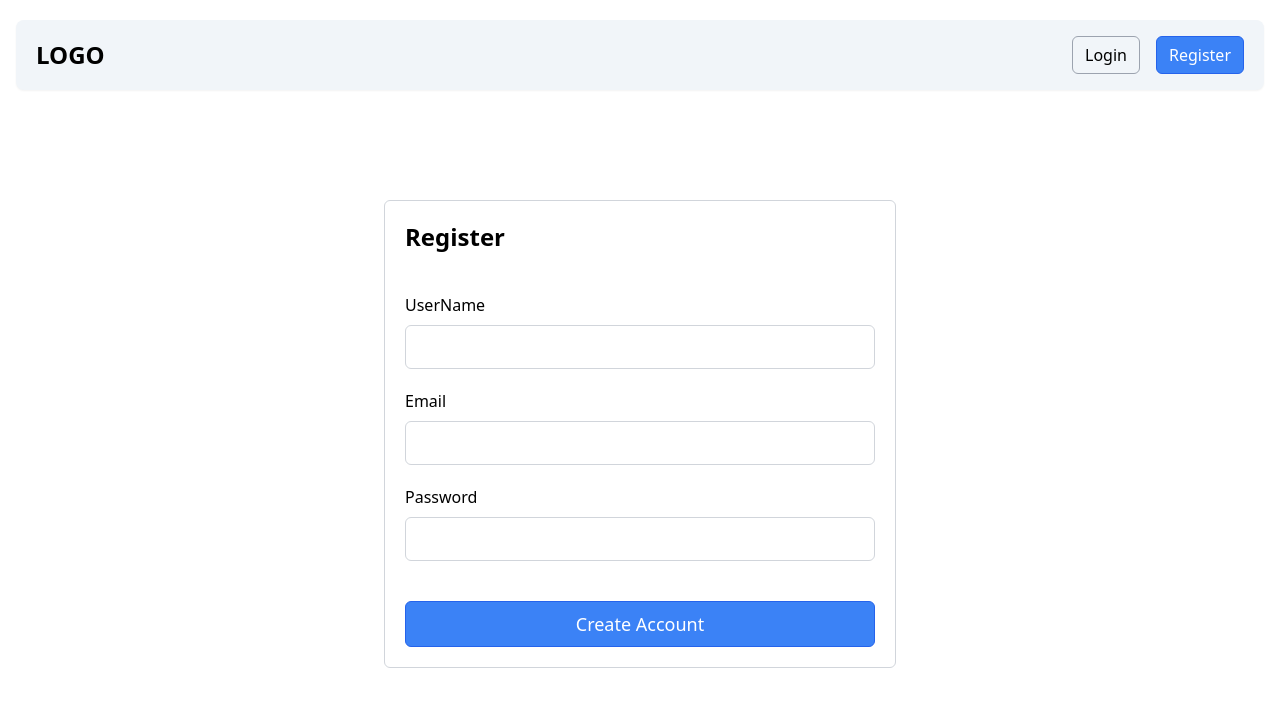
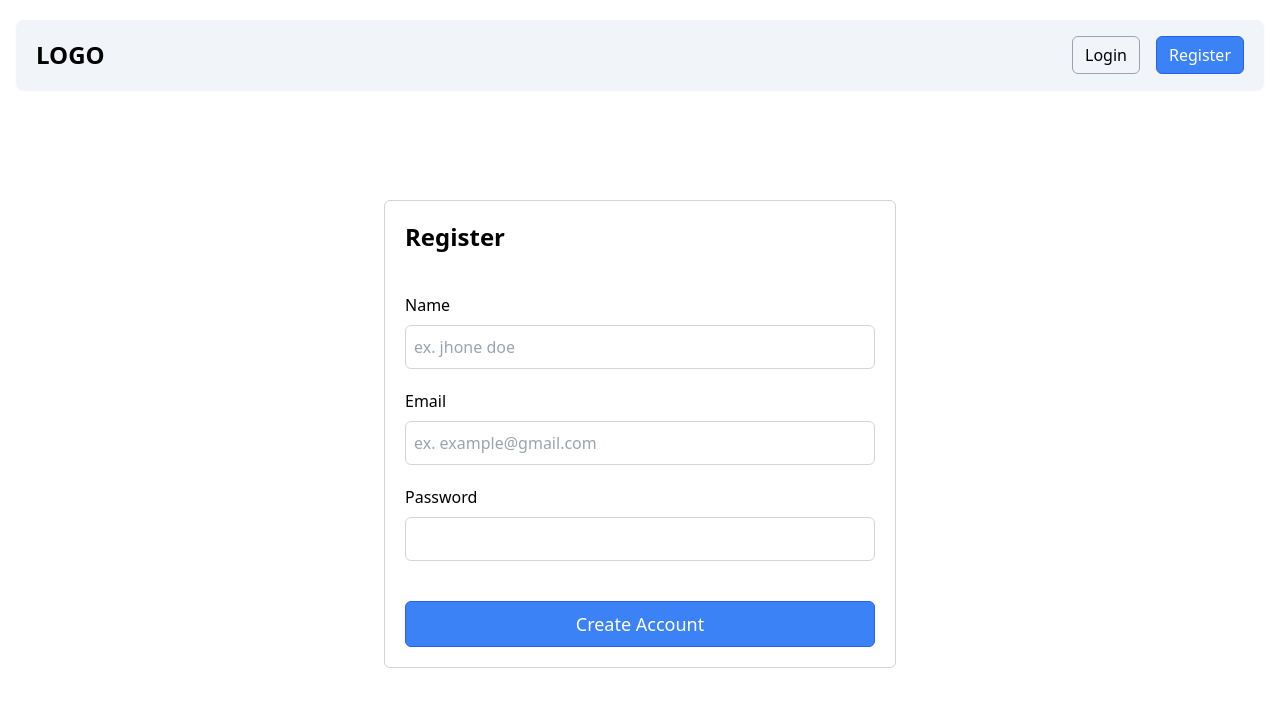
Before and after one commit to YerrouHamza/Authorization_App-MERN, a React (Vite) app in the folder UI/: page /register in a window 1280 px wide. Shown: the top 706 px of the page. Built offline with nearby package versions, Linux system fonts and the light colour scheme.

Commit message:
added the place holder to the form fields

```diff
--- a/UI/src/views/loginPage.tsx
+++ b/UI/src/views/loginPage.tsx
@@ -42,6 +42,7 @@ export default function LoginPage() {
             <TextInput
               type="email"
               label="Email"
+              placeholder="ex. example@gmail.com"
               {...register("email")}
               errorMessage={errors.email?.message}
             />
--- a/UI/src/views/registerPage.tsx
+++ b/UI/src/views/registerPage.tsx
@@ -13,7 +13,7 @@ type RegisterInfoType = {
 }
 
 const registerSchima = yup.object().shape({
-  userName: yup.string().required('UserName field is required').min(3, 'UserName must be at least 3 characters'),
+  userName: yup.string().required('Name field is required').min(3, 'UserName must be at least 3 characters'),
   email: yup.string().required('Email field is required').email('Please enter a valid email'),
   password: yup.string().required('Password field is required').min(6, 'Password must be at least 6 characters')
 })
@@ -42,13 +42,15 @@ export default function RegisterPage() {
           <div className="space-y-5 mb-10">
             <TextInput
               type="text"
-              label="UserName"
+              label="Name"
+              placeholder='ex. jhone doe'
               {...register("userName")}
               errorMessage={errors.userName?.message}
             />
             <TextInput
               type="email"
               label="Email"
+              placeholder="ex. example@gmail.com"
               {...register("email")}
               errorMessage={errors.email?.message}
             />
```
